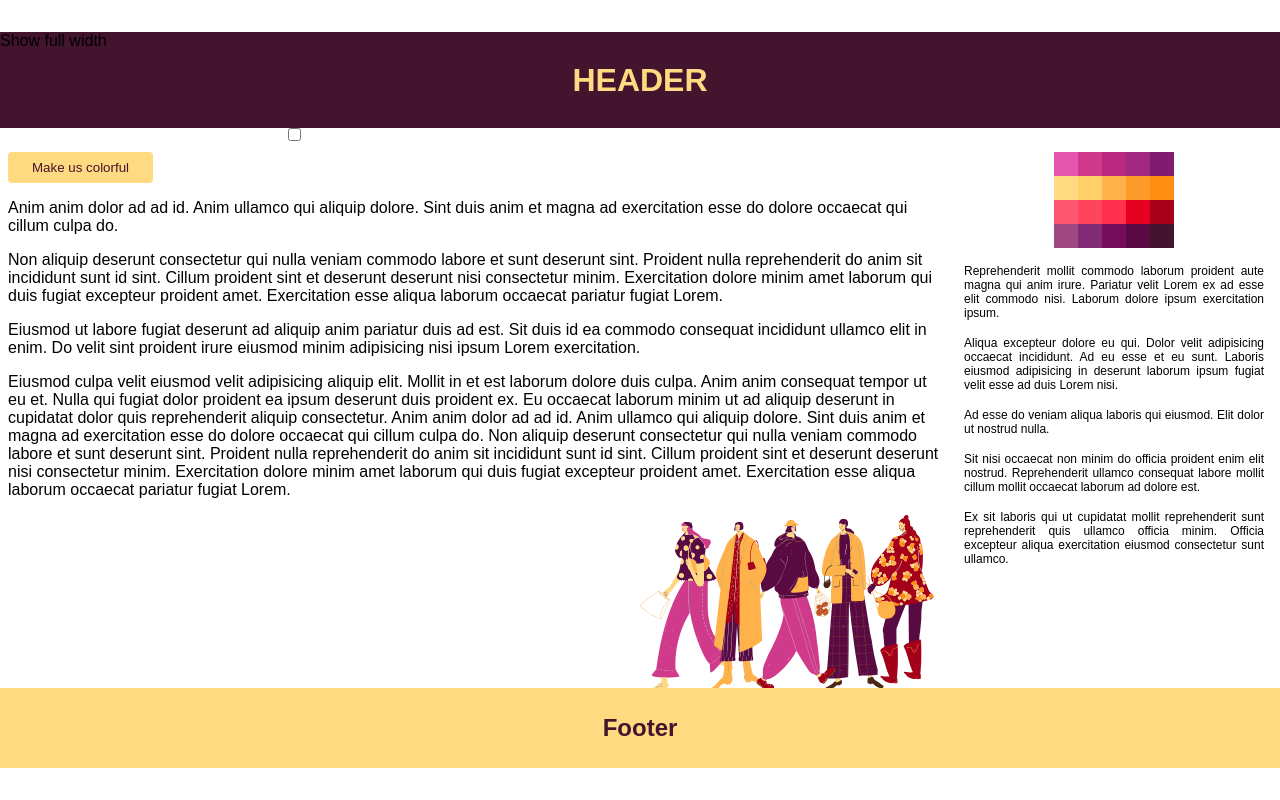
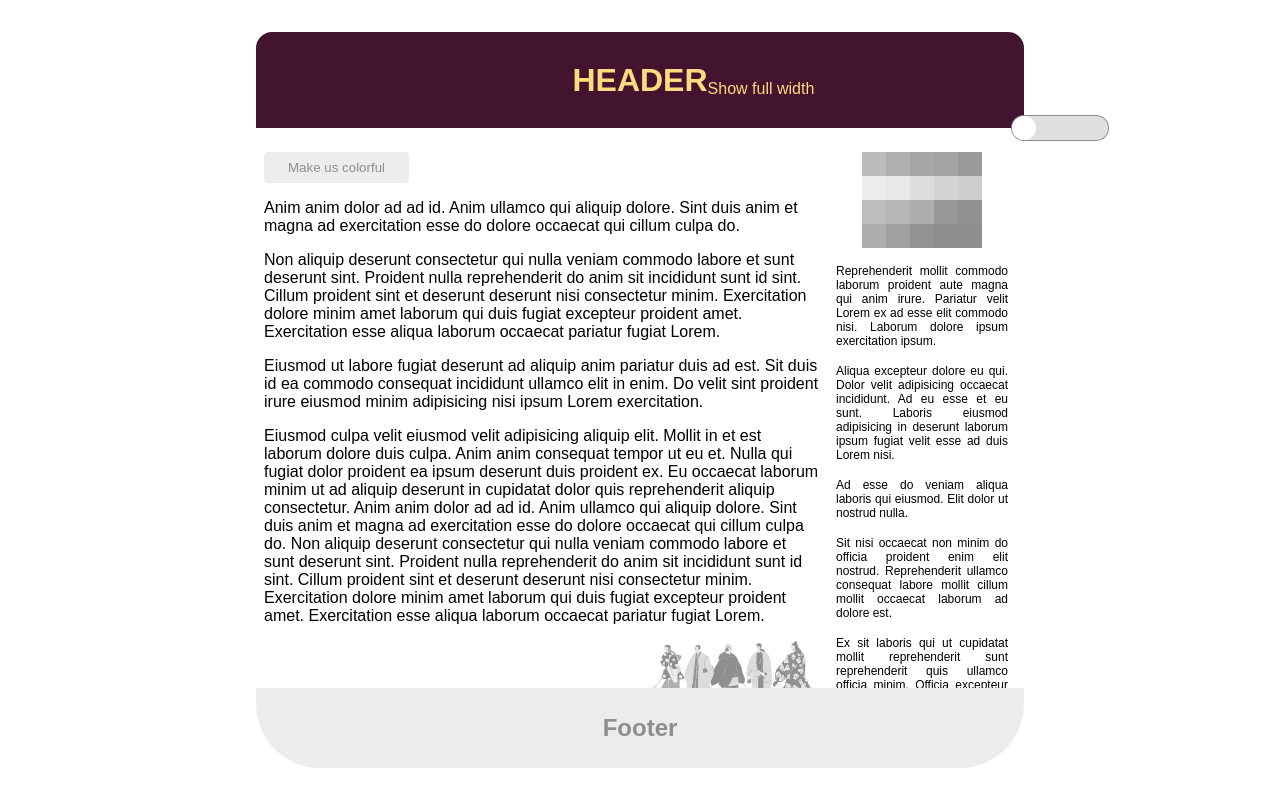
Before and after one commit to Skowronek-Jaskula/simple-but-not-easy, a website: page index.html in a window 1280 px wide. Drawn offline with nearby package versions, Linux system fonts and the light colour scheme; files that its build step writes are made by us from their sources.

Commit message:
SIMPLE: day 4: homework

```diff
--- a/index.html
+++ b/index.html
@@ -9,16 +9,17 @@
   </head>
 
   <body>
-    <input
-      class="controller__input"
-      type="checkbox"
-      id="input"
-      data-label="Full width"
-    />
-    <label class="controller__label" for="input">Show full width</label>
-
     <header class="header">
       <h1>HEADER</h1>
+      <div class="controller">
+        <label class="controller__label" for="input">Show full width</label>
+        <input
+          class="controller__input"
+          type="checkbox"
+          id="input"
+          data-label="Full width"
+        />
+      </div>
     </header>
 
     <main class="main">
--- a/styles/components/_color-palette.scss
+++ b/styles/components/_color-palette.scss
@@ -1,12 +1,20 @@
+@use "../utilities/mixins";
 @use "../utilities/colors" as *;
 
 .color-palette {
+  @include mixins.toggle-colors();
+
   margin: 0 auto 1rem;
   width: min-content;
 
   &__row {
     display: flex;
     justify-content: center;
+  }
+
+  i {
+    height: 1.5rem;
+    width: 1.5rem;
   }
 
   @each $row_number, $color in $colors-warm {
@@ -24,9 +32,4 @@
       }
     }
   }
-
-  i {
-    height: 1.5rem;
-    width: 1.5rem;
-  }
 }
--- a/styles/components/_controller.scss
+++ b/styles/components/_controller.scss
@@ -1,20 +1,69 @@
 @use "../utilities/variables";
+@use "../utilities/mixins" as *;
+@use "../utilities/colors" as *;
+
+$_controller-height: 1.5rem;
+$_controller-width: 6rem;
 
 .controller {
   &__input[type="checkbox"] {
+    @include border-radius(calc(#{$_controller-height} / 2));
+
+    appearance: none;
+    background-color: $grey2;
+    bottom: calc($_controller-height / -2);
+    box-shadow: 0 0 0 1px $grey4;
+    height: $_controller-height;
     position: absolute;
-    top: calc(variables.$header-height + 2rem);
+    right: calc(calc(-1 * $_controller-width) + calc($_controller-height / 2));
+    width: $_controller-width;
+
+    &,
+    &::after,
+    &::before {
+      transition: 0.2s all;
+    }
+
+    &::before {
+      @include border-radius(calc($_controller-height / 2));
+
+      background-color: white;
+      content: "";
+      display: block;
+      height: $_controller-height;
+      left: 0;
+      position: absolute;
+      width: $_controller-height;
+    }
+
+    &::after {
+      align-items: center;
+      content: attr(data-label);
+      display: flex;
+      height: $_controller-height;
+      justify-content: center;
+      position: absolute;
+      width: calc($_controller-width - $_controller-height);
+    }
 
     &:checked {
-      left: calc(10vw + 2rem);
+      background-color: #f03;
 
-      ~ * {
-        --content-width: 80vw;
+      &::before {
+        left: calc($_controller-width - $_controller-height);
+      }
+
+      &::after {
+        opacity: 1;
+        // content: attr(data-label);
       }
     }
 
     &:not(:checked) {
-      left: calc(20vw + 2rem);
+      &::after {
+        opacity: 0;
+        // content: attr(data-label);
+      }
     }
   }
 
@@ -22,3 +71,13 @@
     position: absolute;
   }
 }
+
+body {
+  &:has(.controller__input:checked) {
+    --content-width: 80vw;
+  }
+
+  &:has(.controller__input:not(:checked)) {
+    --content-width: 60vw;
+  }
+}
--- a/styles/layout/_footer.scss
+++ b/styles/layout/_footer.scss
@@ -1,7 +1,13 @@
-@use "../utilities/colors";
 @use "../utilities/variables";
+@use "../utilities/helpers";
+@use "../utilities/mixins";
 
 .footer {
+  @extend %layout-width;
+
+  @include mixins.border-radius(4rem, "bottom");
+  @include mixins.toggle-colors();
+
   background-color: variables.$cap-yellow-1;
   color: variables.$cap-velvet-5;
   height: variables.$footer-height;
--- a/styles/layout/_header.scss
+++ b/styles/layout/_header.scss
@@ -1,10 +1,17 @@
 @use "../utilities/variables";
+@use "../utilities/helpers";
+@use "../utilities/mixins";
 
 .header {
+  @extend %layout-width;
+
+  @include mixins.border-radius(1rem, "top");
+
   align-items: center;
   background-color: variables.$cap-velvet-5;
   color: variables.$cap-yellow-1;
   display: flex;
   height: variables.$header-height;
   justify-content: center;
+  position: relative;
 }
--- a/styles/layout/_main.scss
+++ b/styles/layout/_main.scss
@@ -1,6 +1,10 @@
 @use "../utilities/variables";
+@use "../utilities/helpers";
+@use "../utilities/mixins";
 
 .main {
+  @extend %layout-width;
+
   display: grid;
   gap: 1rem;
   grid-template-areas:
@@ -13,8 +17,10 @@
   padding: 0.5rem;
 
   &__button {
+    @include mixins.border-radius(0.25rem);
+    @include mixins.toggle-colors();
+
     background-color: variables.$cap-yellow-1;
-    border-radius: 0.25rem;
     color: variables.$cap-velvet-5;
     grid-area: button;
     margin-top: 1rem;
@@ -38,6 +44,8 @@
   }
 
   &__image {
+    @include mixins.toggle-colors();
+
     grid-area: image;
     max-height: 100%;
   }
--- a/styles/styles.scss
+++ b/styles/styles.scss
@@ -1,16 +1,7 @@
 @use "./base/reset";
 @use "./base/typography";
-@use "./utilities/variables";
 @use "./layout/header";
 @use "./layout/main";
 @use "./layout/footer";
 @use "./components/color-palette";
 @use "./components/controller";
-
-.header,
-.main,
-.footer {
-  margin: 0 auto;
-  transition: all 0.2s ease-in-out;
-  width: var(--content-width);
-}
--- /dev/null
+++ b/styles/utilities/_helpers.scss
@@ -0,0 +1,7 @@
+// Placeholders
+
+%layout-width {
+  margin: 0 auto;
+  transition: all 0.2s ease-in-out;
+  width: var(--content-width);
+}
--- /dev/null
+++ b/styles/utilities/_mixins.scss
@@ -0,0 +1,29 @@
+@mixin border-radius($radius, $side: false) {
+  @if ($side) {
+    @if ($side == "top") {
+      border-radius: $radius $radius 0 0;
+    }
+    @if ($side == "bottom") {
+      border-radius: 0 0 $radius $radius;
+    }
+  } @else {
+    border-radius: $radius;
+  }
+}
+@mixin toggle-colors() {
+  filter: grayscale(1);
+  opacity: 0.5;
+  transition: 0.2s all;
+
+  &.colorful {
+    filter: none;
+    opacity: 1;
+  }
+}
+
+// homework:
+// @mixin box-shadow($state, $color: false)
+// $state: initial hover focus
+
+// +
+// poprawić kolory
```
